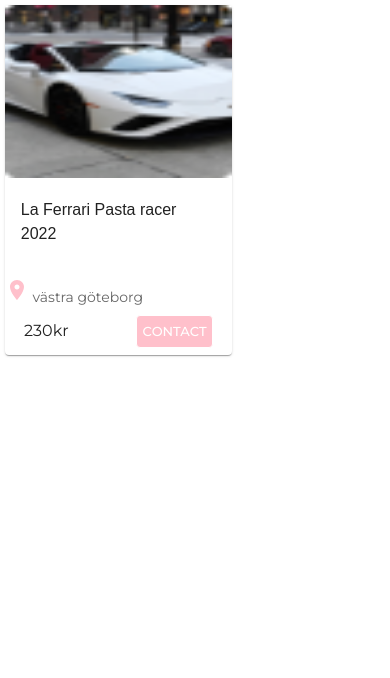
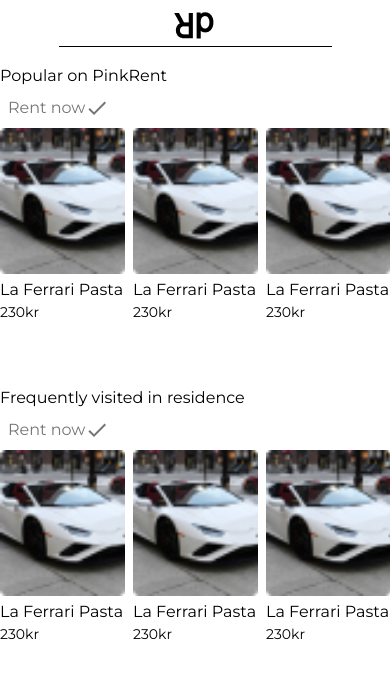
Before and after one commit to Vacannot/PinkRent, a React (Create React App) app: page /productPage in a window 390 px wide. Shown: the top 678 px of the page. Built offline with nearby package versions, Linux system fonts and the light colour scheme.

Commit message:
not done, mobile and desktop layout

```diff
--- a/src/Pages/productPage.tsx
+++ b/src/Pages/productPage.tsx
@@ -1,9 +1,12 @@
-import ProductCard from "../components/ProductComponent/ProductCard";
-
+import ProductPageComponent from "../components/ProductComponent/ProductPageComponent";
+import Header from "../components/Header/Header";
 
 function ProductPage() {
     return (
-        <ProductCard />
+        <>
+        <Header />
+        <ProductPageComponent />
+        </>
     )
 }
 
--- a/src/components/ProductComponent/ProductCard.tsx
+++ b/src/components/ProductComponent/ProductCard.tsx
@@ -4,7 +4,7 @@
 function ProductCard() {
     return(
     <>
-     <Box sx={{ display:"flex" }} >
+     <Box sx={{ display:"flex", '@media screen and (max-width: 600px)': { display:"none" } }} >
         <Card sx={{ width:"227px", height:"350px", m:"0.3rem" }}>
             <img style={{ width:"100%", height:"173px"}}  src={CarImage} alt="" />
             <CardContent>
@@ -21,6 +21,11 @@
             </CardActions>
         </Card>
        </Box>
+       <Box sx={{ width:"125px", mr:".5rem" ,'@media screen and (min-width: 600px)': { display:"none" } }} >
+            <img  style={{ width:"125px"}} src={CarImage} alt="car" />
+            <Typography sx={{ fontSize:"1rem" }} > La Ferrari Pasta </Typography>
+            <Typography variant="body2"> 230kr</Typography>
+       </Box>
             </>
     )
 }
--- /dev/null
+++ b/src/components/ProductComponent/ProductPageComponent.tsx
@@ -0,0 +1,40 @@
+import { Box, IconButton, Typography } from "@mui/material";
+import ProductCard from "./ProductCard";
+import CheckIcon from '@mui/icons-material/Check';
+
+
+function ProductPageComponent() {
+    return (
+
+        <>
+        <Box  >
+            <Typography> Popular on PinkRent</Typography>
+            <IconButton aria-label="delete"  >
+                <Typography  >Rent now</Typography>
+              <CheckIcon />
+            </IconButton>
+        </Box>
+        <Box sx={{ display:"flex" }} >
+        <ProductCard />
+        <ProductCard />
+        <ProductCard />
+        </Box>
+        <Box sx={{ mt:"4rem" }} >
+            <Typography> Frequently visited in residence</Typography>
+            <IconButton aria-label="delete"  >
+                <Typography  >Rent now</Typography>
+              <CheckIcon />
+            </IconButton>
+        </Box>
+        <Box sx={{ display:"flex" }} >
+        <ProductCard />
+        <ProductCard />
+        <ProductCard />
+        </Box>
+
+        </>
+    )
+}
+
+
+export default ProductPageComponent;
```
